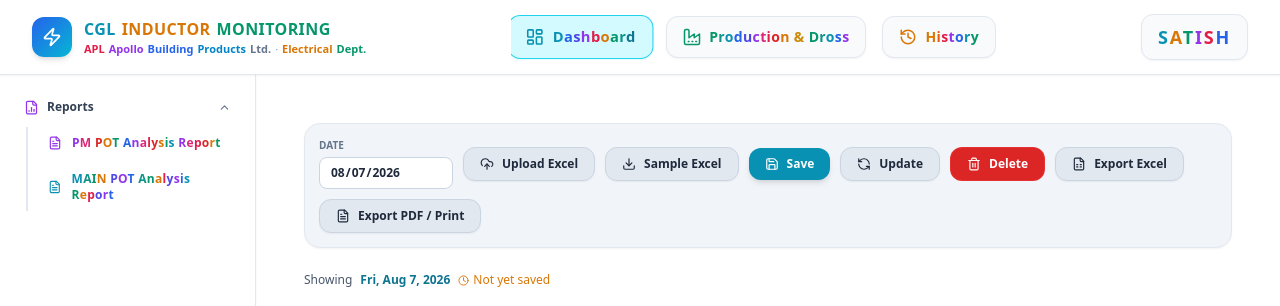
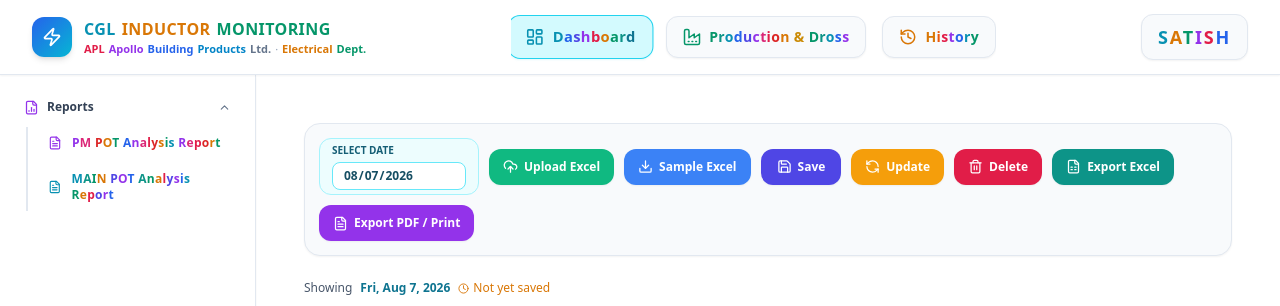
Before and after one commit to satishkumar123123/cgl-inductor-monitoring, a React (Vite) app in the folder frontend/: page /dashboard in a window 1280 px wide. Shown: the top 306 px of the page. Built offline with nearby package versions, Linux system fonts and the light colour scheme; no server answers.

Commit message:
Set custom hex colors for 6 Inductor blocks on Dashboard

```diff
--- a/frontend/pages/DashboardPage.jsx
+++ b/frontend/pages/DashboardPage.jsx
@@ -380,26 +380,80 @@ export default function DashboardPage() {
   return (
     <div className="flex flex-col gap-6 p-6 bg-white min-h-screen text-slate-900 font-sans">
 
-      {/* TOOLBAR */}
-      <div className="no-print flex flex-wrap items-center gap-2.5 bg-slate-100 border border-slate-200 rounded-2xl p-3.5 shadow-sm">
-        <div className="flex flex-col gap-1">
-          <span className="text-[10px] uppercase font-bold text-slate-500">Date</span>
+      {/* TOOLBAR WITH VIBRANT COLORS */}
+      <div className="no-print flex flex-wrap items-center gap-2.5 bg-slate-50 border border-slate-200 rounded-2xl p-3.5 shadow-sm">
+
+        {/* DATE INPUT BLOCK (CYAN THEME) */}
+        <div className="flex flex-col gap-1 bg-cyan-50/80 border border-cyan-200 px-3 py-1 rounded-xl shadow-xs">
+          <span className="text-[10px] uppercase font-black text-cyan-800">Select Date</span>
           <input
             type="date"
             value={selectedDate}
             onChange={(e) => setSelectedDate(e.target.value)}
-            className="bg-white border border-slate-300 rounded-lg px-2.5 py-1.5 text-xs font-semibold text-slate-800 focus:outline-none focus:border-cyan-600"
+            className="bg-white border border-cyan-300 rounded-lg px-2.5 py-1 text-xs font-bold text-cyan-900 focus:outline-none focus:ring-2 focus:ring-cyan-500 cursor-pointer"
           />
         </div>
-        <button onClick={() => setUploadOpen((o) => !o)} className="toolbar-btn bg-slate-200 hover:bg-slate-300 text-slate-800 border-slate-300"><UploadCloud size={14} /> Upload Excel</button>
-        <button onClick={downloadSampleTemplate} className="toolbar-btn bg-slate-200 hover:bg-slate-300 text-slate-800 border-slate-300"><Download size={14} /> Sample Excel</button>
-        <button onClick={handleSave} disabled={saving} className="toolbar-btn-primary bg-cyan-600 hover:bg-cyan-700 text-white font-bold"><Save size={14} /> {saving ? "Saving…" : "Save"}</button>
-        <button onClick={handleUpdate} disabled={saving} className="toolbar-btn bg-slate-200 hover:bg-slate-300 text-slate-800 border-slate-300"><RefreshCcw size={14} /> Update</button>
+
+        {/* UPLOAD EXCEL (EMERALD GREEN) */}
+        <button
+          onClick={() => setUploadOpen((o) => !o)}
+          className="flex items-center gap-1.5 bg-emerald-500 hover:bg-emerald-600 active:scale-95 text-white font-extrabold text-xs px-3.5 py-2.5 rounded-xl transition-all shadow-sm cursor-pointer"
+        >
+          <UploadCloud size={15} /> Upload Excel
+        </button>
+
+        {/* SAMPLE EXCEL (BLUE THEME) */}
+        <button
+          onClick={downloadSampleTemplate}
+          className="flex items-center gap-1.5 bg-blue-500 hover:bg-blue-600 active:scale-95 text-white font-extrabold text-xs px-3.5 py-2.5 rounded-xl transition-all shadow-sm cursor-pointer"
+        >
+          <Download size={15} /> Sample Excel
+        </button>
+
+        {/* SAVE BUTTON (INDIGO THEME) */}
+        <button
+          onClick={handleSave}
+          disabled={saving}
+          className="flex items-center gap-1.5 bg-indigo-600 hover:bg-indigo-700 active:scale-95 text-white font-extrabold text-xs px-4 py-2.5 rounded-xl transition-all shadow-sm cursor-pointer disabled:opacity-50"
+        >
+          <Save size={15} /> {saving ? "Saving…" : "Save"}
+        </button>
+
+        {/* UPDATE BUTTON (AMBER / ORANGE) */}
+        <button
+          onClick={handleUpdate}
+          disabled={saving}
+          className="flex items-center gap-1.5 bg-amber-500 hover:bg-amber-600 active:scale-95 text-white font-extrabold text-xs px-3.5 py-2.5 rounded-xl transition-all shadow-sm cursor-pointer"
+        >
+          <RefreshCcw size={15} /> Update
+        </button>
+
+        {/* DELETE BUTTON (ADMIN - RED THEME) */}
         {user?.role === "Admin" && (
-          <button onClick={handleDelete} className="toolbar-btn-danger bg-red-600 hover:bg-red-700 text-white"><Trash2 size={14} /> Delete</button>
+          <button
+            onClick={handleDelete}
+            className="flex items-center gap-1.5 bg-rose-600 hover:bg-rose-700 active:scale-95 text-white font-extrabold text-xs px-3.5 py-2.5 rounded-xl transition-all shadow-sm cursor-pointer"
+          >
+            <Trash2 size={15} /> Delete
+          </button>
         )}
-        <button onClick={exportExcel} className="toolbar-btn bg-slate-200 hover:bg-slate-300 text-slate-800 border-slate-300"><FileSpreadsheet size={14} /> Export Excel</button>
-        <button onClick={exportPDF} className="toolbar-btn bg-slate-200 hover:bg-slate-300 text-slate-800 border-slate-300"><FileText size={14} /> Export PDF / Print</button>
+
+        {/* EXPORT EXCEL (TEAL / DARK GREEN) */}
+        <button
+          onClick={exportExcel}
+          className="flex items-center gap-1.5 bg-teal-600 hover:bg-teal-700 active:scale-95 text-white font-extrabold text-xs px-3.5 py-2.5 rounded-xl transition-all shadow-sm cursor-pointer"
+        >
+          <FileSpreadsheet size={15} /> Export Excel
+        </button>
+
+        {/* EXPORT PDF / PRINT (PURPLE THEME) */}
+        <button
+          onClick={exportPDF}
+          className="flex items-center gap-1.5 bg-purple-600 hover:bg-purple-700 active:scale-95 text-white font-extrabold text-xs px-3.5 py-2.5 rounded-xl transition-all shadow-sm cursor-pointer"
+        >
+          <FileText size={15} /> Export PDF / Print
+        </button>
+
       </div>
 
       <div className="text-xs text-slate-600 flex items-center gap-2 flex-wrap">
```
